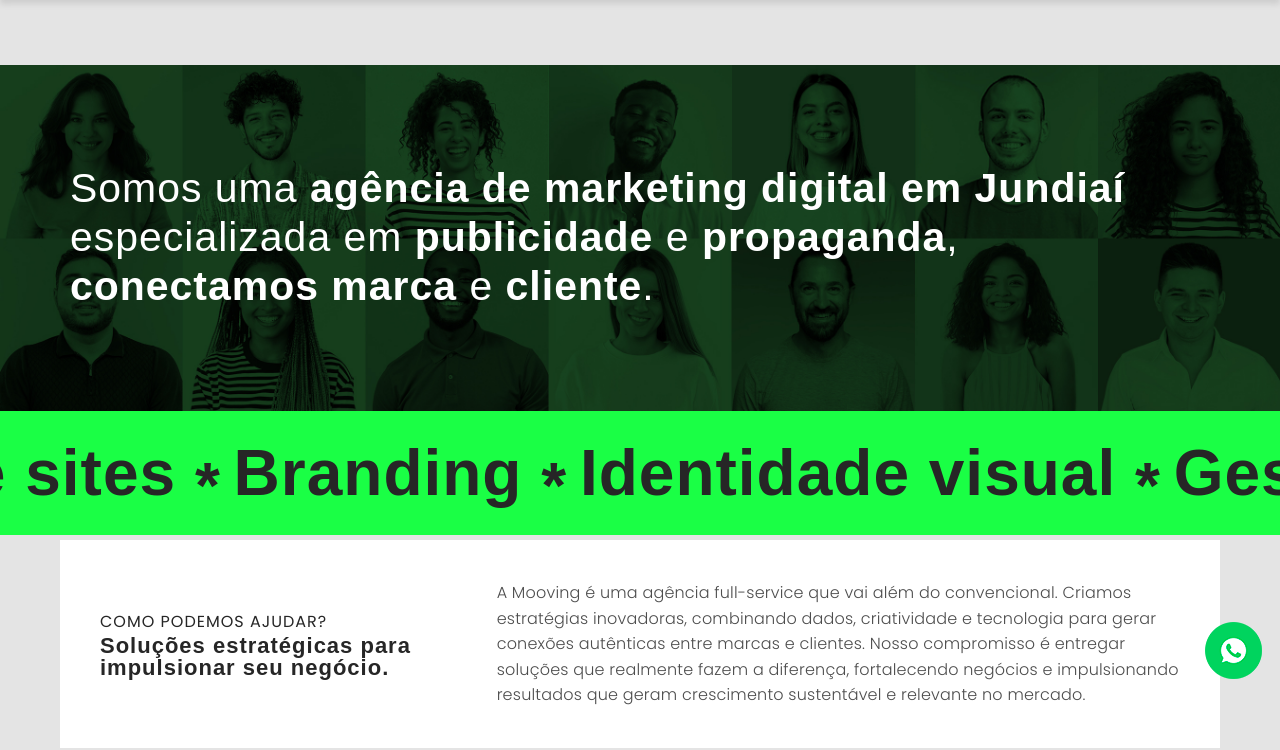
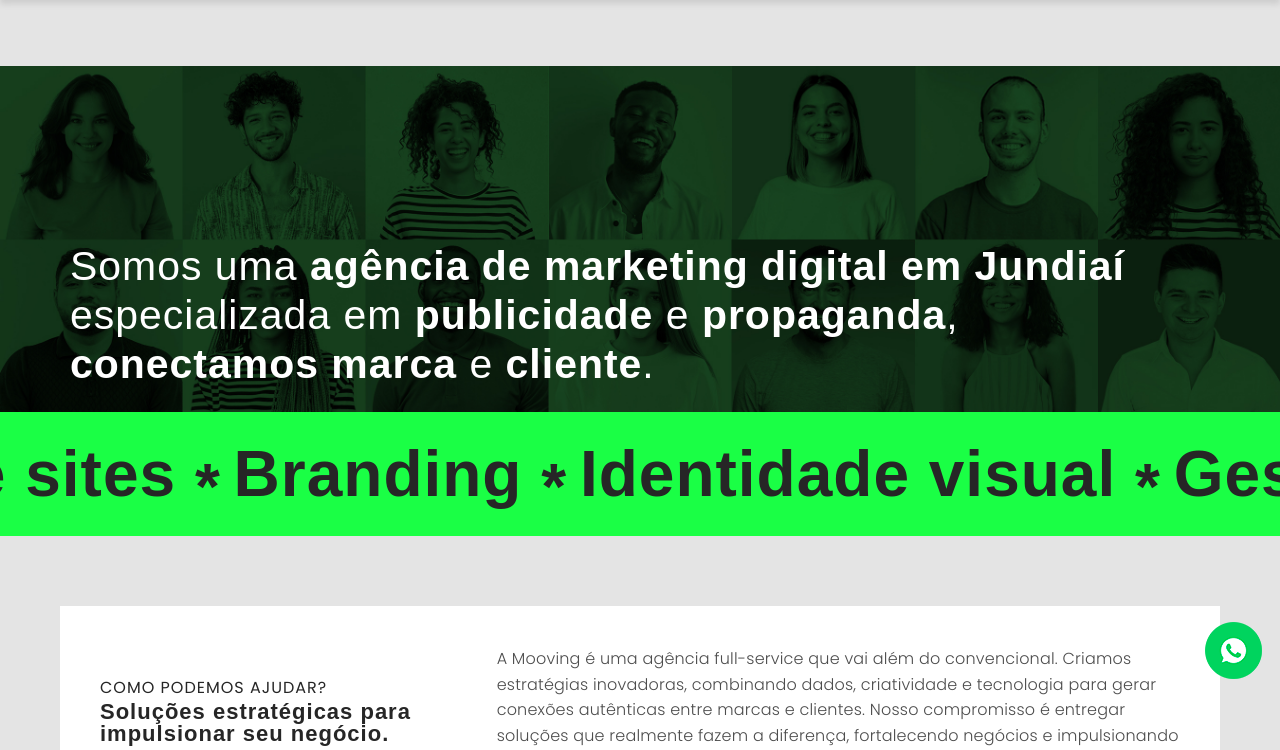
Before and after one commit to ThiagoHenrique89/Site-Mooving, a PHP site: page / in a window 1280 px wide. Shown: the part 84-834 px from the top of the page. Run offline with PHP 8.4, Linux system fonts and the light colour scheme; some web fonts are replaced.

Commit message:
att style 03

```diff
--- a/assets/style.css
+++ b/assets/style.css
@@ -236,9 +236,8 @@ section {
     100% { transform: translate(2px, 2px); }
 }
 .banner {
-    position: relative;
     display: inline-block; /* Ajusta o tamanho ao da imagem */
-    top: 65px;
+    margin-top: 66px;
 }
 
 .banner img {
@@ -512,8 +511,6 @@ footer .container p{
 
 .carrosel-section {
   padding: 0;
-  top: 65px;
-  position: relative;
 }
 
 .carrossel-palavras {
@@ -714,4 +711,4 @@ footer .container {
     row-gap: 35px;
 }
 
-  }
+}
```
